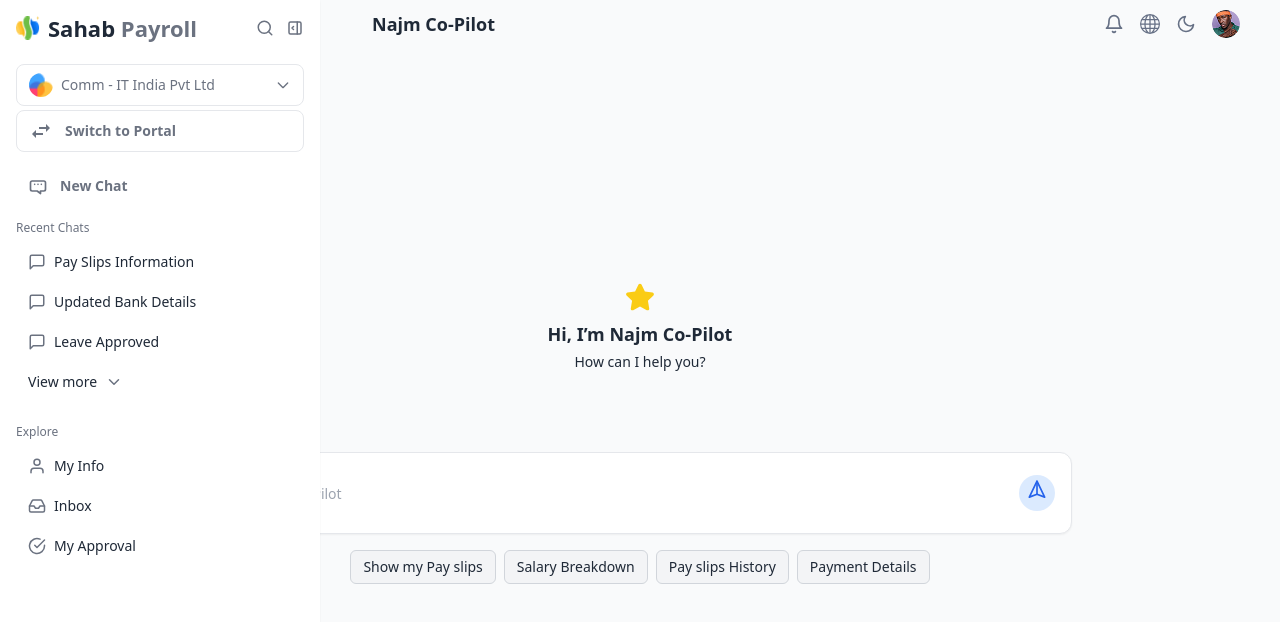
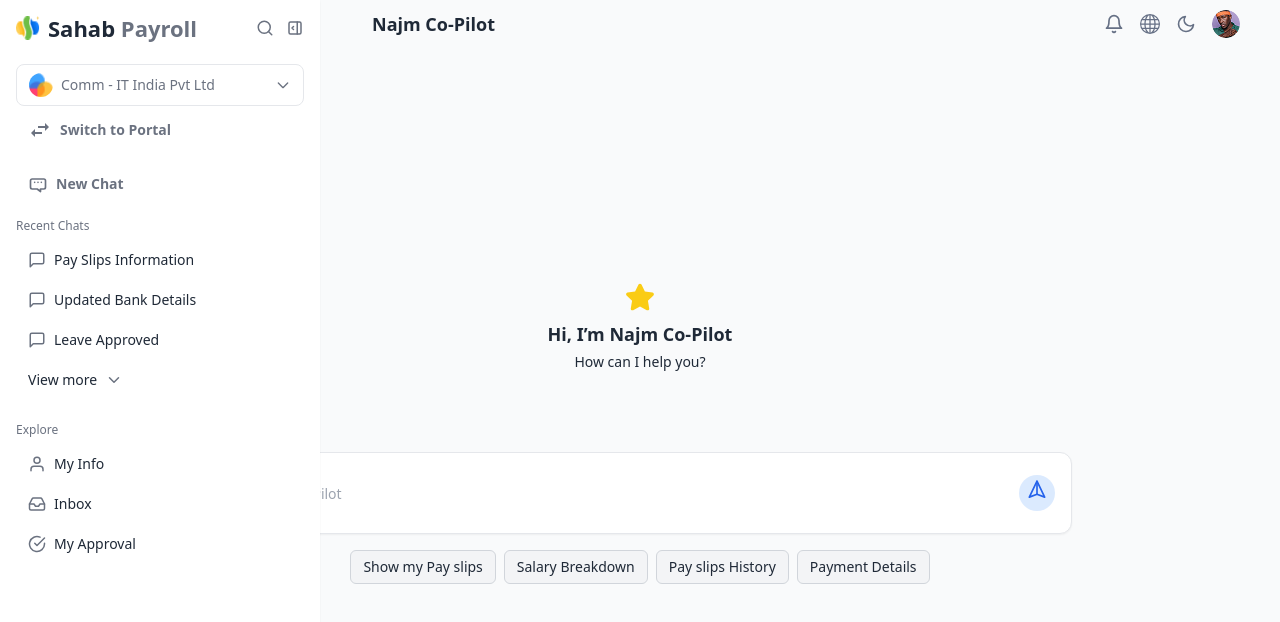
Before and after one commit to harishbade27/Chat-AI, a React (Create React App) app: page / in a window 1280 px wide. Both pictures are taken after a click on the button 25 px from the left and 25 px from the top of the page. Shown: the top 622 px of the page. Built offline with nearby package versions, Linux system fonts and the light colour scheme.

Commit message:
update sidebar

```diff
--- a/src/components/Sidebar.jsx
+++ b/src/components/Sidebar.jsx
@@ -25,8 +25,13 @@
   ];
 
   const handleToggleTheme = () => {
-    toggleDarkMode(!darkMode)
-  }
+    toggleDarkMode(!darkMode);
+  };
+
+  const sidebarItem = `flex items-center gap-2 px-3 py-2 text-sm font-medium cursor-pointer
+    hover:bg-gray-100 dark:hover:bg-gray-700
+    hover:text-black dark:hover:text-white
+    rounded`;
 
   return (
     <aside
@@ -37,7 +42,6 @@
         md:w-80 md:block ${isSidebarOpen ? "md:w-80" : "md:w-20"}
         ${isSidebarOpen ? "z-30 fixed inset-0" : "z-20"}`}
     >
-      {/* Mobile Modal Overlay */}
       {isSidebarOpen && (
         <div
           className="fixed bg-black bg-opacity-50 z-10 md:hidden"
@@ -46,7 +50,6 @@
       )}
 
       <div>
-        {/* Header */}
         <div className="flex items-center justify-between mb-6">
           <div className="flex items-center gap-2">
             <img src={Logo} alt="Logo" className="w-6 h-6" />
@@ -68,7 +71,6 @@
           </div>
         </div>
 
-        {/* Search */}
         {isSidebarOpen && isSearchOpen && (
           <div className="relative mb-4">
             <FiSearch className={`absolute left-3 top-3 ${theme.subtext}`} />
@@ -80,10 +82,9 @@
           </div>
         )}
 
-        {/* Company Selector */}
         {isSidebarOpen && (
           <div className="mb-4 space-y-1">
-            <div className={`w-full border rounded-lg px-3 py-2 ${theme.card} flex items-center justify-between cursor-pointer`}>
+            <div className={`w-full border rounded-lg px-3 py-2 ${theme.card} flex items-center justify-between cursor-pointer hover:bg-gray-100 dark:hover:bg-gray-700 hover:text-black dark:hover:text-white`}>
               <div className="flex items-center gap-2">
                 <img src={Company} alt="Company Logo" className="w-6 h-6 rounded-full" />
                 <span className={`text-sm font-medium ${theme.subtext}`}>Comm - IT India Pvt Ltd</span>
@@ -99,16 +100,15 @@
               </svg>
             </div>
 
-            <div className={`w-full border rounded-lg px-3 py-2 ${theme.card} cursor-pointer hover:bg-gray-100 dark:hover:bg-gray-700 flex items-center gap-3`}>
+            <div className={`${sidebarItem} ${theme.card}`}>
               <MdSwapHoriz className={`text-2xl ${theme.subtext}`} />
               <span className={`text-sm font-semibold ${theme.subtext}`}>Switch to Portal</span>
             </div>
           </div>
         )}
 
-        {/* New Chat */}
         {isSidebarOpen && (
-          <div className={`w-full px-3 py-2 cursor-pointer hover:bg-gray-100 dark:hover:bg-gray-700 flex items-center gap-3`}>
+          <div className={`${sidebarItem}`}>
             <svg
               className={`w-5 h-5 ${theme.subtext}`}
               fill="none"
@@ -122,7 +122,6 @@
           </div>
         )}
 
-        {/* Recent Chats */}
         {isSidebarOpen && (
           <div className="mt-4 mb-6">
             <p className={`text-xs font-medium mb-2 ${theme.subtext}`}>Recent Chats</p>
@@ -130,7 +129,7 @@
               {chatHistory.map((chat) => (
                 <div
                   key={chat.id}
-                  className={`group flex items-center justify-between px-3 py-2 text-sm font-medium cursor-pointer hover:bg-gray-100 dark:hover:bg-gray-700 rounded ${theme.text}`}
+                  className={`group ${sidebarItem} ${theme.text} flex items-center justify-between`}
                 >
                   <div className="flex items-center gap-2">
                     <FiMessageSquare className={`text-lg ${theme.subtext}`} />
@@ -139,7 +138,7 @@
                   <BsThreeDotsVertical className={`hidden group-hover:block text-lg ${theme.subtext}`} />
                 </div>
               ))}
-              <div className={`flex items-center gap-2 px-3 py-2 text-sm font-medium cursor-pointer hover:bg-gray-100 dark:hover:bg-gray-700 rounded ${theme.text}`}>
+              <div className={`${sidebarItem} ${theme.text}`}>
                 <span>View more</span>
                 <FiChevronDown className={`text-lg ${theme.subtext}`} />
               </div>
@@ -147,22 +146,21 @@
           </div>
         )}
 
-        {/* Explore Section */}
         {isSidebarOpen && (
           <div className="space-y-1">
             <p className={`text-xs font-medium mb-2 ${theme.subtext}`}>Explore</p>
 
-            <div className={`flex items-center gap-2 px-3 py-2 text-sm font-medium cursor-pointer hover:bg-gray-100 dark:hover:bg-gray-700 rounded ${theme.text}`}>
+            <div className={`${sidebarItem} ${theme.text}`}>
               <FiUser className={`text-lg ${theme.subtext}`} />
               <span>My Info</span>
             </div>
 
-            <div className={`flex items-center gap-2 px-3 py-2 text-sm font-medium cursor-pointer hover:bg-gray-100 dark:hover:bg-gray-700 rounded ${theme.text}`}>
+            <div className={`${sidebarItem} ${theme.text}`}>
               <FiInbox className={`text-lg ${theme.subtext}`} />
               <span>Inbox</span>
             </div>
 
-            <div className={`flex items-center gap-2 px-3 py-2 text-sm font-medium cursor-pointer hover:bg-gray-100 dark:hover:bg-gray-700 rounded ${theme.text}`}>
+            <div className={`${sidebarItem} ${theme.text}`}>
               <FiCheckCircle className={`text-lg ${theme.subtext}`} />
               <span>My Approval</span>
             </div>
@@ -170,7 +168,6 @@
         )}
       </div>
 
-      {/* Mobile Theme Toggle Button */}
       <div className="block md:hidden mt-4">
         <button
           onClick={handleToggleTheme}
```
